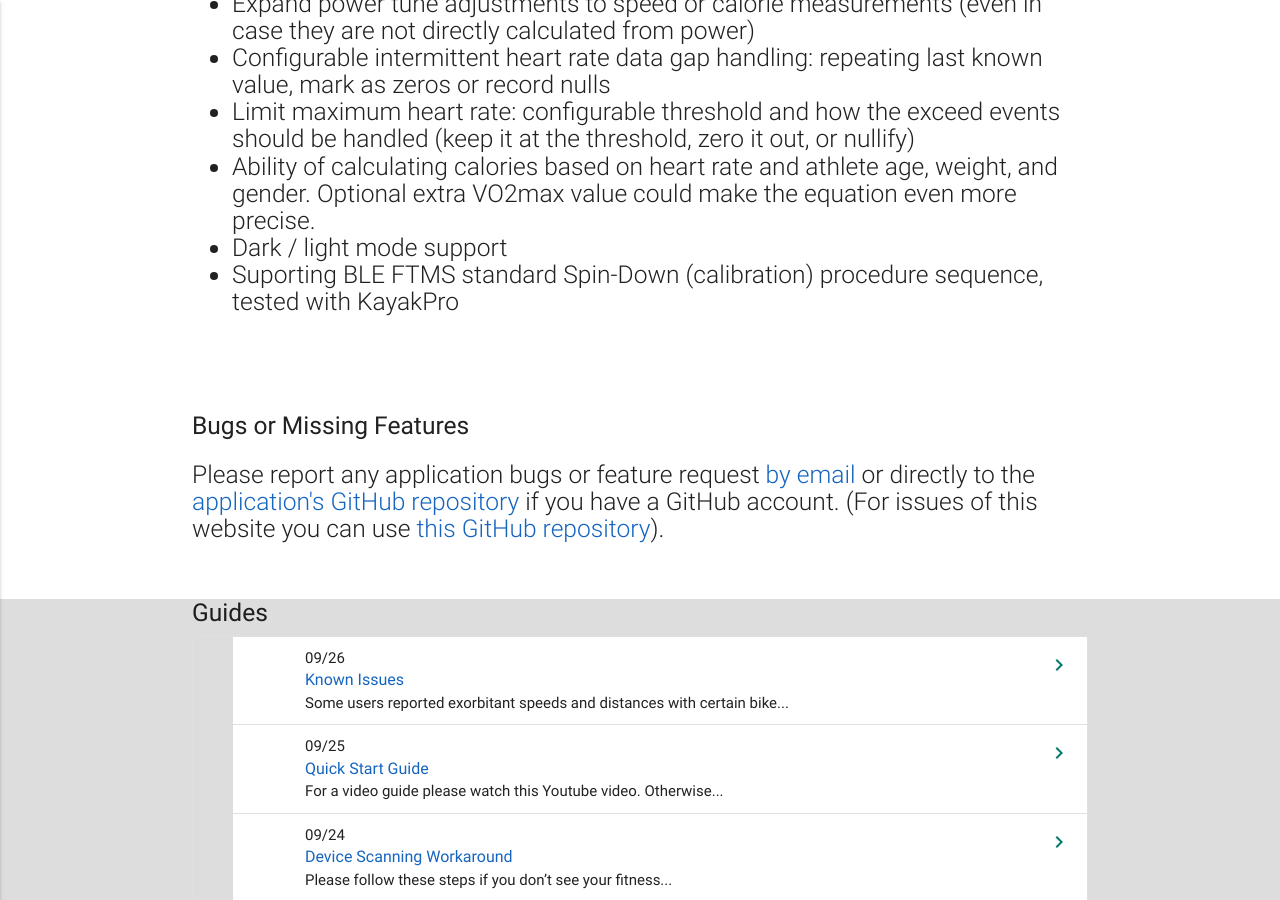
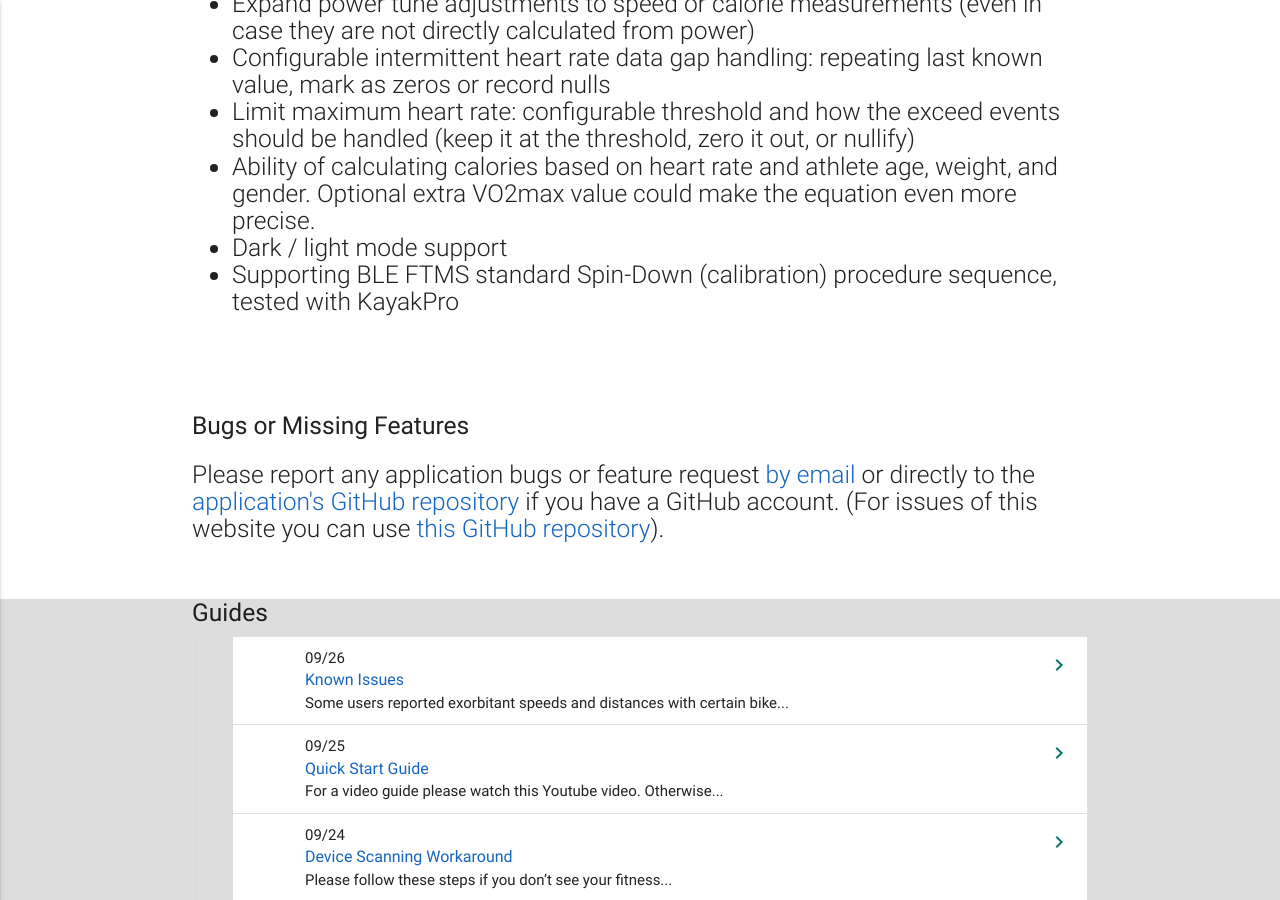
Before and after one commit to TrackMyIndoorWorkout/TrackMyIndoorWorkout.github.io, a Jekyll site: the page built from index.md, in a window 1280 px wide and 900 px high, scrolled down 6028 px. Built offline with Jekyll 4.4.1, drawn with Linux system fonts in a browser that asks for light colours.

Commit message:
Update home.html - s/Suporting/Supporting/

```diff
--- a/_layouts/home.html
+++ b/_layouts/home.html
@@ -412,7 +412,7 @@ layout: default
               Optional extra VO2max value could make the equation even more precise.
             </li>
             <li>Dark / light mode support</li>
-            <li>Suporting BLE FTMS standard Spin-Down (calibration) procedure sequence, tested with KayakPro</li>
+            <li>Supporting BLE FTMS standard Spin-Down (calibration) procedure sequence, tested with KayakPro</li>
           </ul>
         </h5>
       </div>
```
